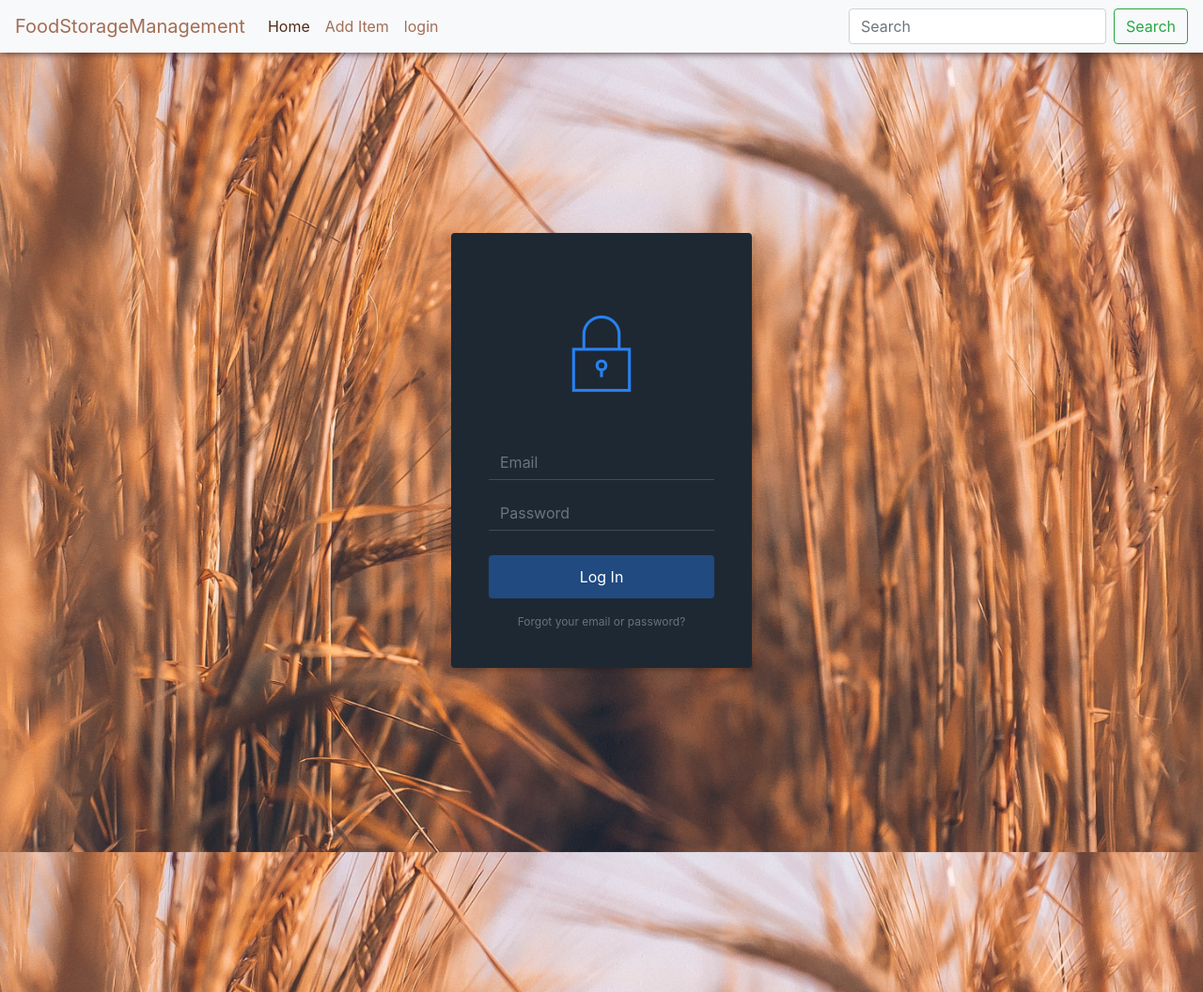
After one commit to Gaberoids/MS3-gf-foodStorage-MongoDb, a Flask app: page /login in a window 1280 px wide. The commit adds this page. Shown: the whole page at 94% size. Run offline with Flask 2, Linux system fonts and the light colour scheme; some libraries are stand-ins or nearby versions.

Commit message:
login fornt end

```diff
--- a/app.py
+++ b/app.py
@@ -60,6 +60,10 @@ def delete_item(delete_item_id):
     flash("Item successfully deleted")
     return redirect(url_for("get_items"))
 
+@app.route("/login", methods=["GET", "POST"])
+def login():
+
+    return render_template("login.html")
 
 if __name__ == "__main__":
     app.run(host=os.environ.get("IP"),
--- a/static/css/style.css
+++ b/static/css/style.css
@@ -49,6 +49,8 @@ h3 {
     font-weight: bold;
     border-radius: 7%;
     box-shadow: -3px 3px 8px #3c1d1d;
+    max-width: 600px;
+    margin: 0 auto;
 
 }
 
@@ -58,10 +60,15 @@ h3 {
     padding-bottom: 20px;
 }
 
-.form-button button {
+/*  Submit buttons */
+.submit-button {
     background-color: #9a3044;
     width: 160px;
+}
 
+.cancel-button {
+    background-color: orange;
+    width: 160px;
 }
 /* ---------------------------------------------- edit add pages css */
 
@@ -69,3 +76,81 @@ h3 {
     padding-top: 40px;
     padding-bottom: 40px;
 }
+
+/* ---------------------------------------------- Login css */
+/* login CSS taken from https://epicbootstrap.com/snippets/login-form-dark  */
+
+.login-dark {
+  height:1000px;
+  /* background-size:cover; */
+}
+
+.login-dark form {
+  max-width:320px;
+  width:90%;
+  background-color:#1e2833;
+  padding:40px;
+  border-radius:4px;
+  /* transform:translate(-50%, -50%); */
+  /* position:absolute; */
+  /* top:50%;
+  left:50%; */
+  color:#fff;
+  margin: auto;
+  box-shadow:3px 3px 4px rgba(0,0,0,0.2);
+}
+
+.login-dark .illustration {
+  text-align:center;
+  padding:15px 0 20px;
+  font-size:100px;
+  color:#2980ef;
+}
+
+.login-dark form .form-control {
+  background:none;
+  border:none;
+  border-bottom:1px solid #434a52;
+  border-radius:0;
+  box-shadow:none;
+  outline:none;
+  color:inherit;
+}
+
+.login-dark form .btn-primary {
+  background:#214a80;
+  border:none;
+  border-radius:4px;
+  padding:11px;
+  box-shadow:none;
+  margin-top:26px;
+  text-shadow:none;
+  outline:none;
+}
+
+.login-dark form .btn-primary:hover, .login-dark form .btn-primary:active {
+  background:#214a80;
+  outline:none;
+}
+
+.login-dark form .forgot {
+  display:block;
+  text-align:center;
+  font-size:12px;
+  color:#6f7a85;
+  opacity:0.9;
+  text-decoration:none;
+}
+
+.login-dark form .forgot:hover, .login-dark form .forgot:active {
+  opacity:1;
+  text-decoration:none;
+}
+
+.login-dark form .btn-primary:active {
+  transform:translateY(1px);
+}
+
+.login-form {
+    /* margin-top: 16%; */
+}
--- /dev/null
+++ b/static/js/javascript.js
@@ -0,0 +1,29 @@
+// login js template taken from https://bootsnipp.com/snippets/92gmX
+
+
+$(document).ready(function () {
+    $('.login-info-box').fadeOut();
+    $('.login-show').addClass('show-log-panel');
+});
+
+
+$('.login-reg-panel input[type="radio"]').on('change', function () {
+    if ($('#log-login-show').is(':checked')) {
+        $('.register-info-box').fadeOut();
+        $('.login-info-box').fadeIn();
+
+        $('.white-panel').addClass('right-log');
+        $('.register-show').addClass('show-log-panel');
+        $('.login-show').removeClass('show-log-panel');
+
+    }
+    else if ($('#log-reg-show').is(':checked')) {
+        $('.register-info-box').fadeIn();
+        $('.login-info-box').fadeOut();
+
+        $('.white-panel').removeClass('right-log');
+
+        $('.login-show').addClass('show-log-panel');
+        $('.register-show').removeClass('show-log-panel');
+    }
+});
--- a/templates/add_item.html
+++ b/templates/add_item.html
@@ -29,7 +29,7 @@
                     <textarea class="form-control" id="n_item_details" name="n_item_details" rows="3"></textarea>
                 </div>
                 <div class="form-button">
-                    <button type="submit" class="btn btn-secondary">Submit</button>
+                    <button type="submit" class="btn btn-secondary submit-button">Submit</button>
                 </div>
             </div>
         </div>
--- a/templates/base.html
+++ b/templates/base.html
@@ -15,8 +15,11 @@
     <script src="https://stackpath.bootstrapcdn.com/bootstrap/4.1.3/js/bootstrap.min.js"
         integrity="sha384-ChfqqxuZUCnJSK3+MXmPNIyE6ZbWh2IMqE241rYiqJxyMiZ6OW/JmZQ5stwEULTy"
         crossorigin="anonymous"></script>
+    <!-- block to add links and scripts necessary to specific html pages -->
+    {% block head %}
+
+    {% endblock%}
     <link rel="stylesheet" href="{{ url_for('static', filename='css/style.css') }}" type="text/css">
-
 
 
     <title>Base Page</title>
@@ -39,6 +42,9 @@
                 <li class="nav-item">
                     <a class="nav-link" href="{{ url_for('add_item') }}">Add Item</a>
                 </li>
+                <li class="nav-item">
+                    <a class="nav-link" href="{{ url_for('login') }}">login</a>
+                </li>
             </ul>
             <form class="form-inline my-2 my-lg-0">
                 <input class="form-control mr-sm-2" type="search" placeholder="Search" aria-label="Search">
@@ -60,7 +66,11 @@
         {% block content %}
 
         {% endblock content %}
+
     </div>
+
+    <script src="{{ url_for('static', filename='js/javascript.js') }}"></script>
+
 </body>
 
 </html>
--- /dev/null
+++ b/templates/login.html
@@ -0,0 +1,25 @@
+{% extends "base.html" %}
+<!-- login template taken from https://epicbootstrap.com/snippets/login-form-dark -->
+
+{% block head %}
+<link rel="stylesheet" href="https://cdnjs.cloudflare.com/ajax/libs/ionicons/2.0.1/css/ionicons.min.css">
+{% endblock%}
+
+{% block content %}
+
+    <div class="login-dark">
+        <div style="padding-top: 15%;">
+        <form method="post" class="login-form">
+            <h2 class="sr-only">Login Form</h2>
+            <div class="illustration"><i class="icon ion-ios-locked-outline"></i></div>
+            <div class="form-group"><input class="form-control" type="email" name="email" placeholder="Email"></div>
+            <div class="form-group"><input class="form-control" type="password" name="password" placeholder="Password">
+            </div>
+            <div class="form-group"><button class="btn btn-primary btn-block" type="submit">Log In</button></div><a href="#"
+                class="forgot">Forgot your email or password?</a>
+        </form>
+        </div>
+    </div>
+
+
+{% endblock %}
```
Also changed, not shown: templates/edit_item.html (+5 -4 lines). Lines whose indentation alone changed are shown as unchanged.
